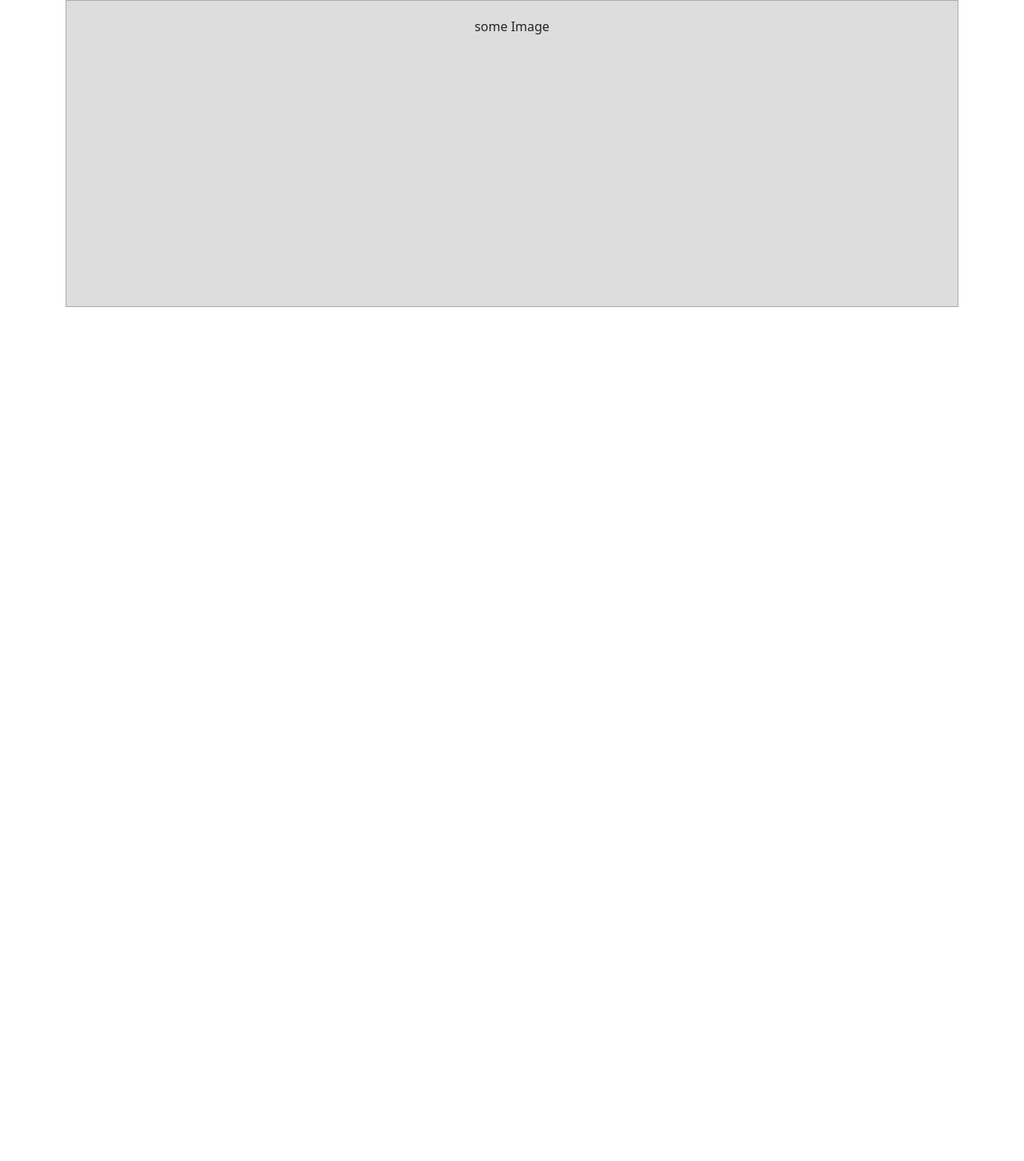
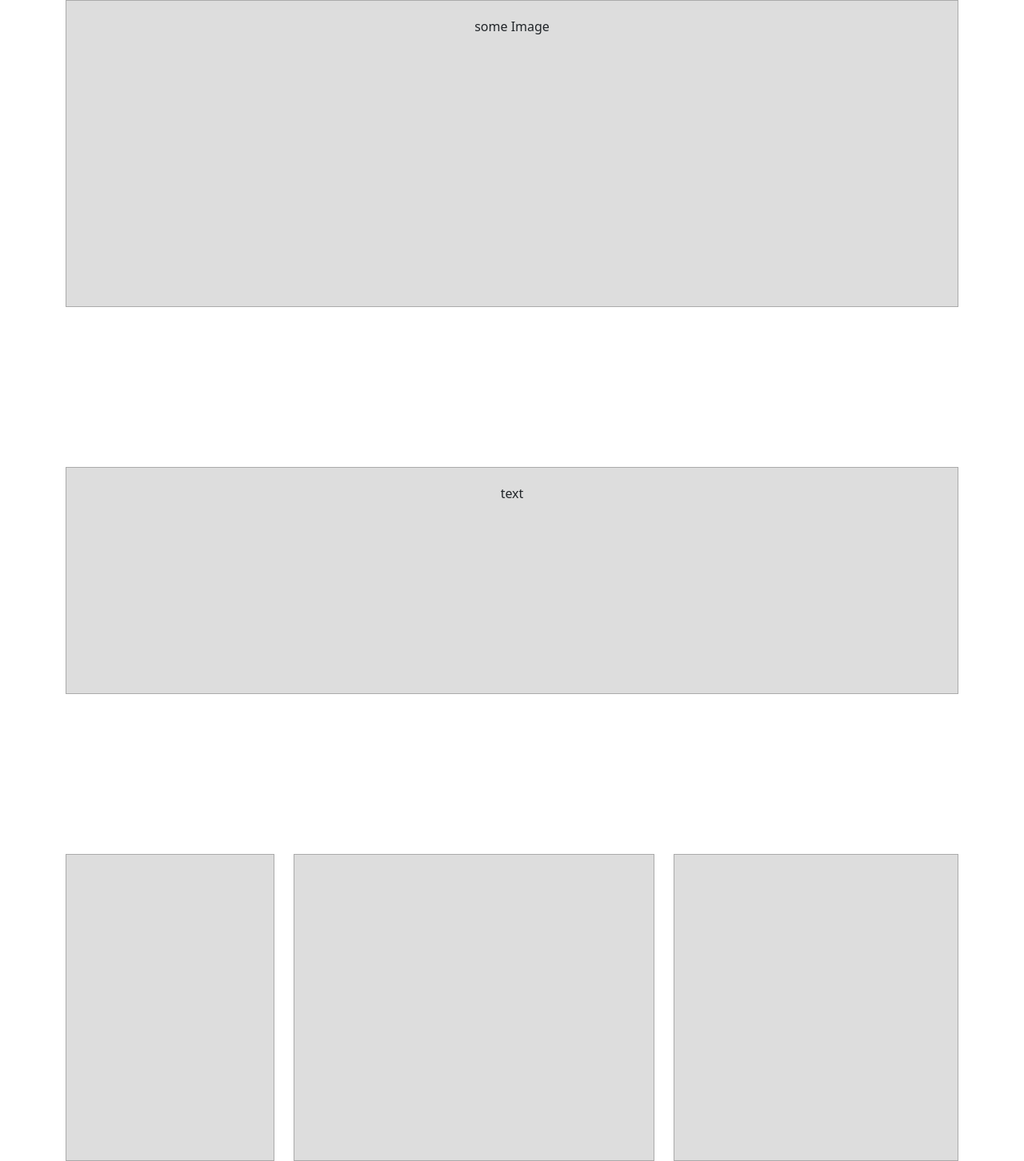
Before and after one commit to Ofsdr/graphic-design-portfolio, a website: page index.html in a window 1280 px wide. Shown: the part 786-2238 px from the top of the page at 80% size. Before the commit the page ends 1170 px from the top, so only its background shows below. Drawn offline with nearby package versions, Linux system fonts and the light colour scheme.

Commit message:
adding markup points on the site

```diff
--- a/index.html
+++ b/index.html
@@ -40,6 +40,27 @@
                 </div>
             </div>
         </section>
+        <section class="mainText row gy-3">
+            <div class="col">
+                <div class="block">
+                    <a>text</a>
+                </div>
+            </div>
+        </section>
+        <footer >
+            <section class="mainFooter row gy-3">
+                <div class="col-3">
+                    <div class="block"></div>
+                </div>
+                <div class="col-5">
+                    <div class="block"></div>
+                </div>
+                <div class="col-4">
+                    <div class="block"></div>
+                </div>
+            </section>
+
+        </footer>
     </div>
 
     <script src="main.js"></script>
--- a/style.scss
+++ b/style.scss
@@ -17,4 +17,12 @@
 }
 .mainImage {
     min-height: 400px;
+    margin-bottom: 200px;
 }
+.mainText {
+    min-height: 300px;
+    margin-bottom: 200px;
+}
+.mainFooter {
+    min-height: 400px;
+}
```
Also changed, not shown: style.css, 1 other file.
